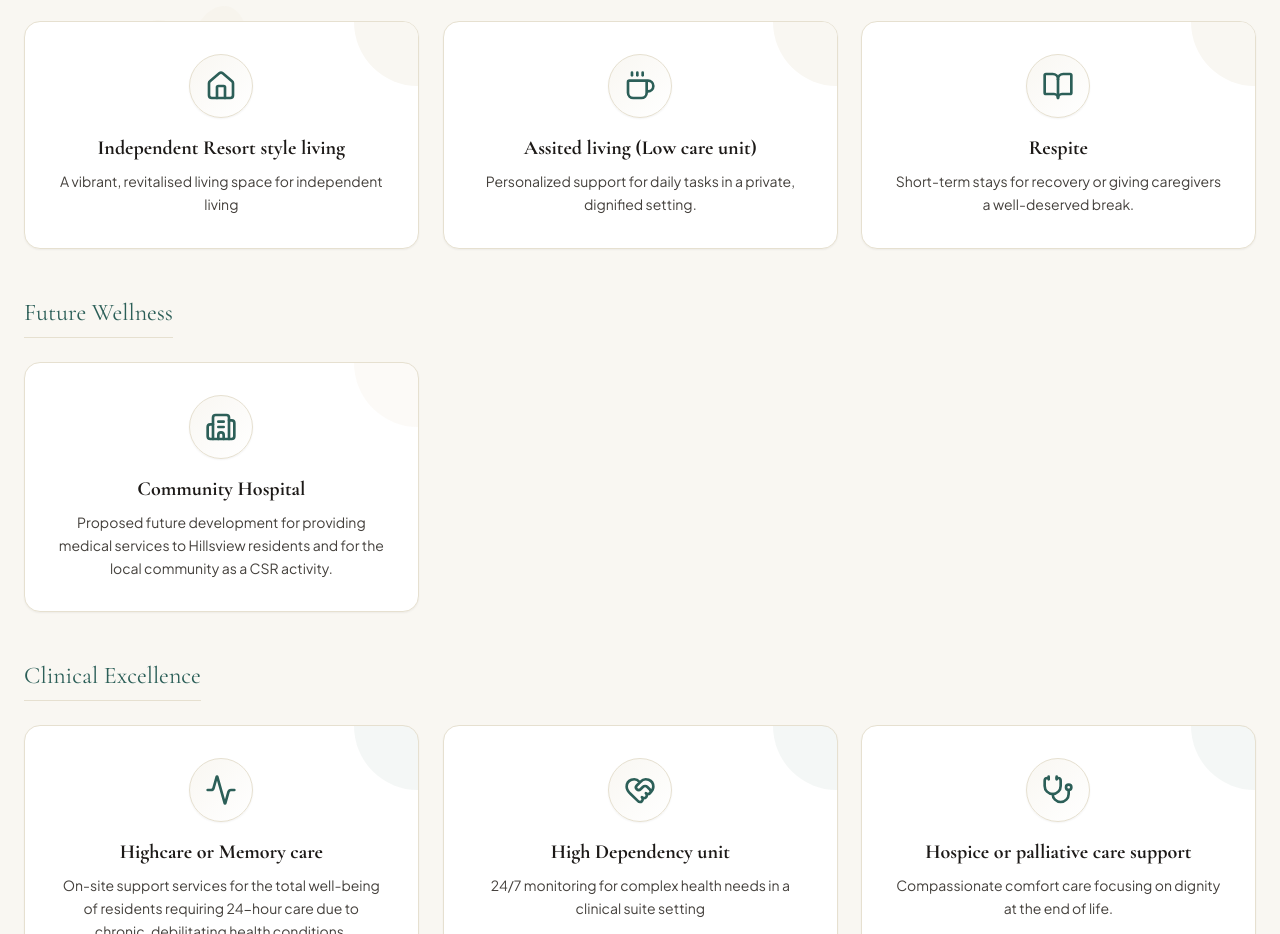
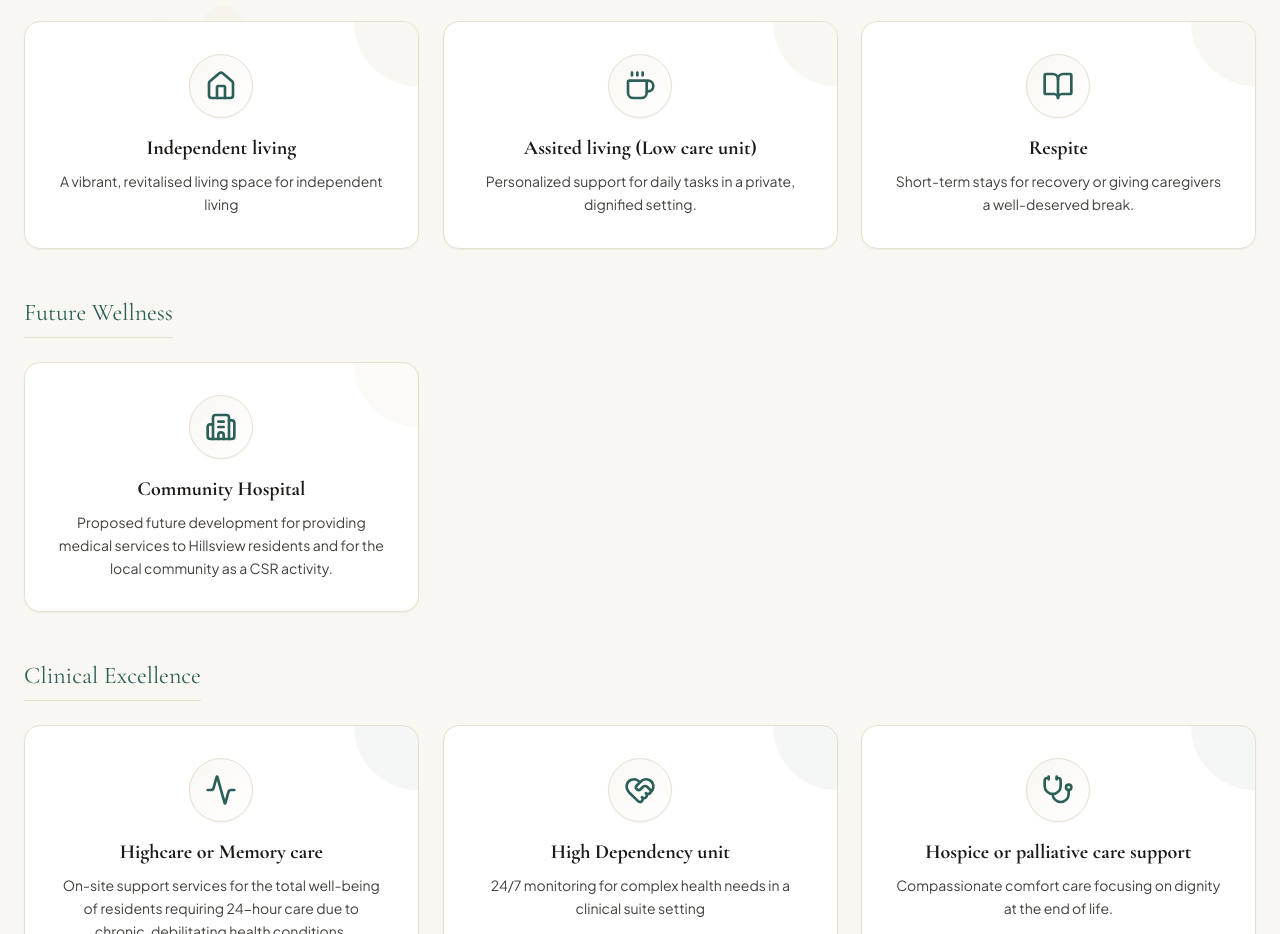
Before and after one commit to KNkarishma2000/Hills-View, a React (Vite) app in the folder hillsview-web/: page / in a window 1280 px wide. Shown: the part 4460-5394 px from the top of the page. Built offline with nearby package versions, Linux system fonts and the light colour scheme.

Commit message:
Update Services.jsx

```diff
--- a/hillsview-web/src/components/Services.jsx
+++ b/hillsview-web/src/components/Services.jsx
@@ -93,7 +93,7 @@ function Services() {
                 </div>
 
                 <h4 className="text-xl font-bold font-serif text-[#1C1917] relative z-10 group-hover:text-[#2C5F58] transition-colors">
-                  Independent Resort style living
+                  Independent living
                 </h4>
                 <p className="text-sm text-[#44403C] mt-2 leading-relaxed relative z-10">
                   A vibrant, revitalised living space for independent living
```
